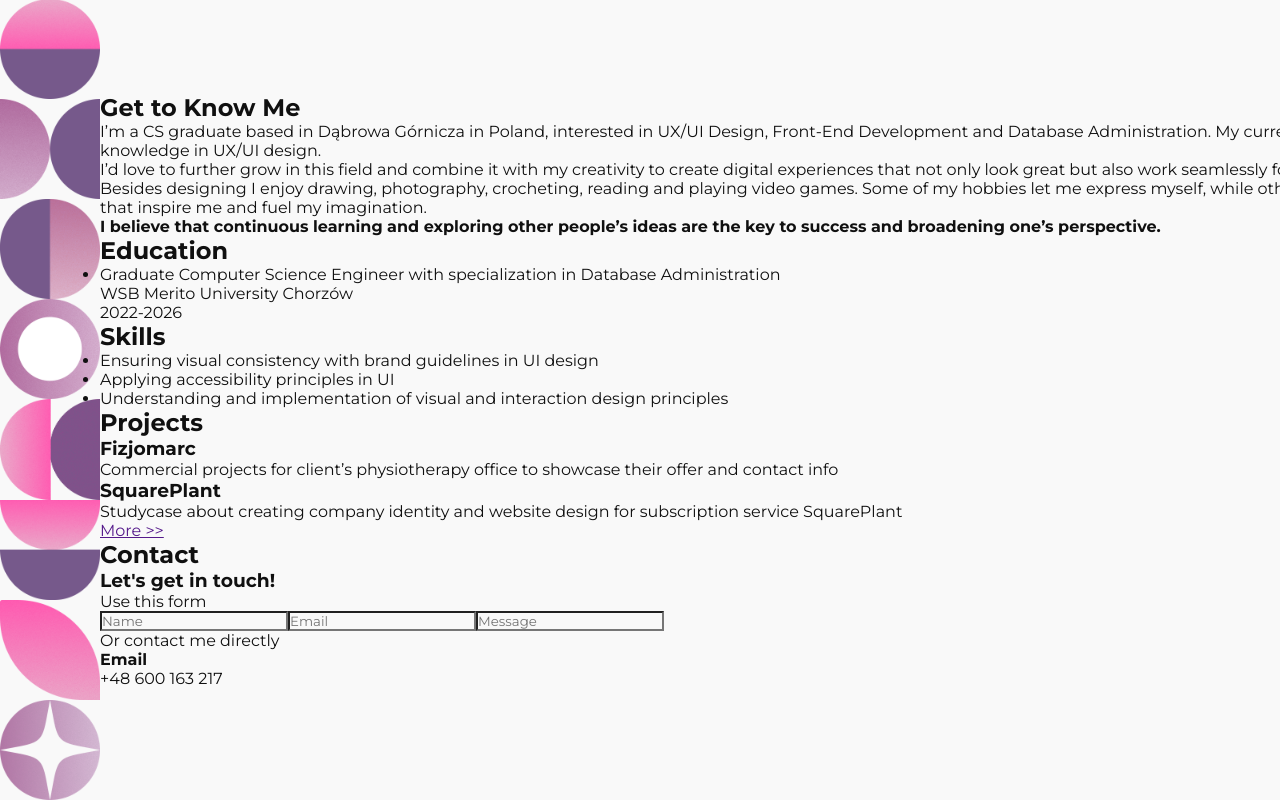
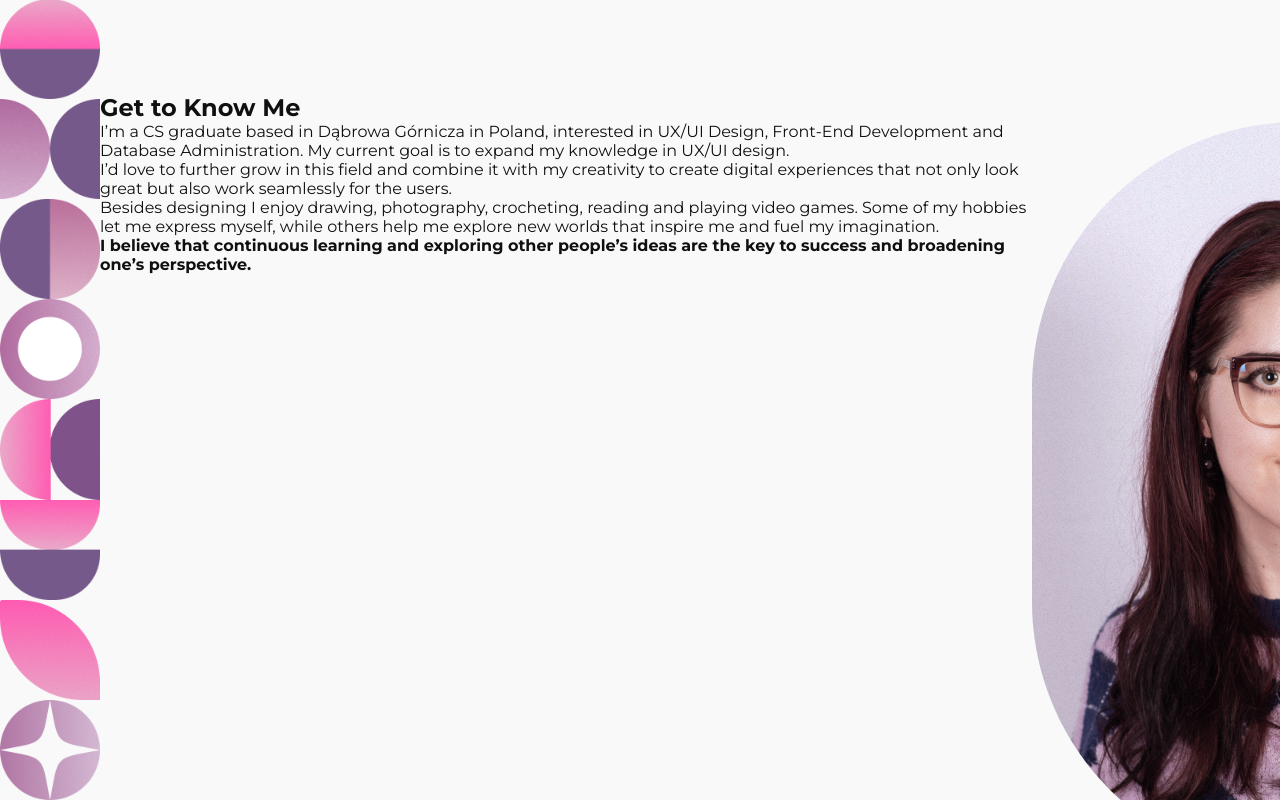
Before and after one commit to BlairStChair/portfolioWebsite, an Angular app: page / in a window 1280 px wide. Shown: the part 800-1600 px from the top of the page. Built offline with nearby package versions, Linux system fonts and the light colour scheme.

Commit message:
Added flex to about section

```diff
--- a/src/app/components/about/about.component.html
+++ b/src/app/components/about/about.component.html
@@ -1,7 +1,14 @@
 <div id="about">
     <h2>Get to Know Me</h2>
-    <p>I’m a CS graduate based in Dąbrowa Górnicza in Poland, interested in UX/UI Design, Front-End Development and Database Administration. My current goal is to expand my knowledge in UX/UI design.</p>
-    <p>I’d love to further grow in this field and combine it with my creativity to create digital experiences that not only look great but also work seamlessly for the users. </p>
-    <p>Besides designing I enjoy drawing, photography, crocheting, reading and playing video games. Some of my hobbies let me express myself, while others help me explore new worlds that inspire me and fuel my imagination.</p>
-    <p><b>I believe that continuous learning and exploring other people’s ideas are the key to success and broadening one’s perspective.</b></p>
+    <div class="aboutContent">
+        <div class="aboutText">
+            <p>I’m a CS graduate based in Dąbrowa Górnicza in Poland, interested in UX/UI Design, Front-End Development and Database Administration. My current goal is to expand my knowledge in UX/UI design.</p>
+            <p>I’d love to further grow in this field and combine it with my creativity to create digital experiences that not only look great but also work seamlessly for the users. </p>
+            <p>Besides designing I enjoy drawing, photography, crocheting, reading and playing video games. Some of my hobbies let me express myself, while others help me explore new worlds that inspire me and fuel my imagination.</p>
+            <p><b>I believe that continuous learning and exploring other people’s ideas are the key to success and broadening one’s perspective.</b></p>
+        </div>
+        <div class="myPic">
+            <img src="../../../assets/others/profPic.png">
+        </div>
+    </div>
 </div>
--- a/src/app/components/about/about.component.scss
+++ b/src/app/components/about/about.component.scss
@@ -0,0 +1,3 @@
+.aboutContent{
+    display: flex;
+}
--- a/src/styles.scss
+++ b/src/styles.scss
@@ -31,6 +31,7 @@ main{
 
 body{
   color: #101010;
+  width: 100vw;
 }
 
 .both{
```
